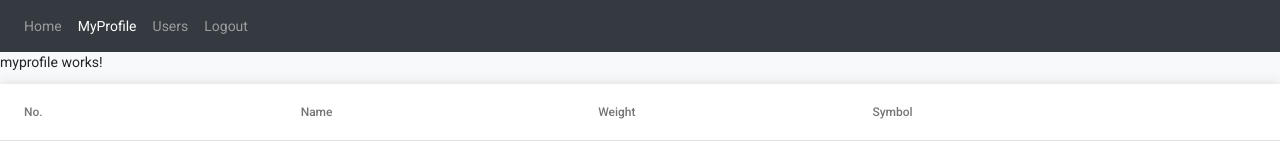
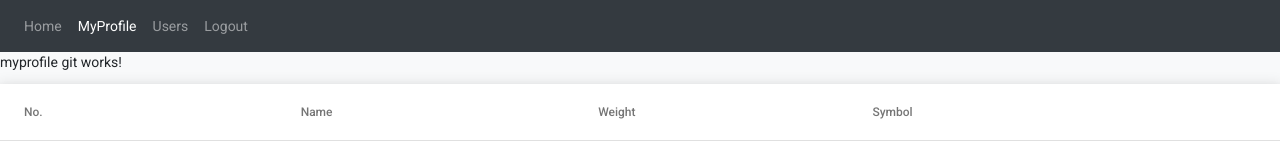
Before and after one commit to theyrj/login-share, an Angular app: page /myprofile in a window 1280 px wide. Shown: the top 156 px of the page. Built offline with nearby package versions, Linux system fonts and the light colour scheme; sample sign-in values are in the browser's storage.

Commit message:
git update

```diff
--- a/src/app/myprofile/myprofile.component.html
+++ b/src/app/myprofile/myprofile.component.html
@@ -1,4 +1,4 @@
-<p>myprofile works!</p>
+<p>myprofile git works!</p>
 <!-- <div class="p-4">
     <div class="container">
         <h1>Hi {{user.firstName}}!</h1>
```
